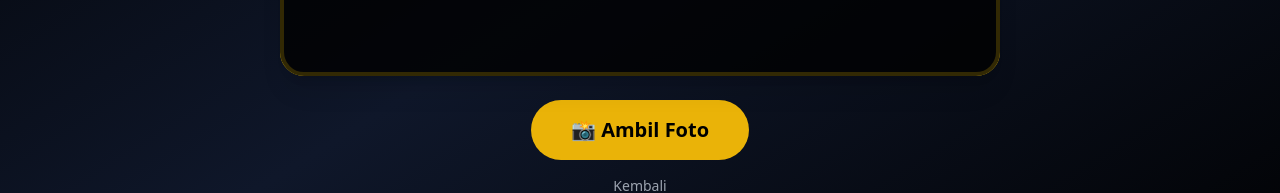
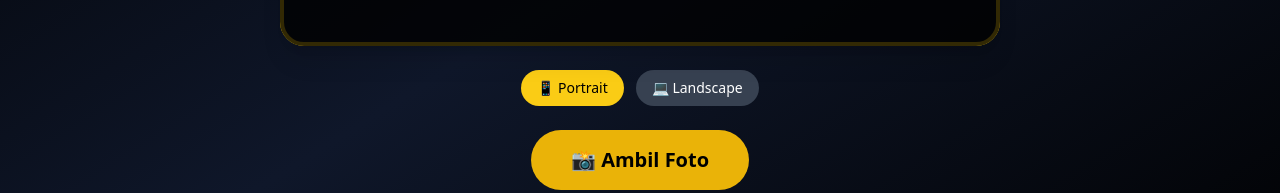
Before and after one commit to achfairuz/photobooth-version2, a React (Create React App) app: page /photobooth in a window 1280 px wide. Shown: the part 450-643 px from the top of the page. Built offline with nearby package versions, Linux system fonts and the light colour scheme; no server answers; a web font is replaced by a local one.

Commit message:
feat: add feature potrait and landscape in camera

```diff
--- a/src/pages/Photobooth.jsx
+++ b/src/pages/Photobooth.jsx
@@ -28,6 +28,7 @@ export default function Photobooth() {
     const [loading, setLoading] = useState(true);
     const [preview, setPreview] = useState(null);
     const [photos, setPhotos] = useState([]);
+    const [orientation, setOrientation] = useState("portrait");
 
     const maxPhotos = getMaxPhotos(template);
 
@@ -107,8 +108,8 @@ export default function Photobooth() {
                             mirrored={true}
                             videoConstraints={{
                                 facingMode: "user",
-                                width: 1280,
-                                height: 720
+                                width: orientation === "portrait" ? 720 : 1280,
+                                height: orientation === "portrait" ? 1280 : 720
                             }}
                             onUserMedia={() => setLoading(false)}
                             className="w-full"
@@ -123,8 +124,29 @@ export default function Photobooth() {
 
             {/* BUTTON AREA */}
             <div className="mt-6 flex flex-col items-center gap-4">
+                <div className="flex gap-3 mb-2">
+                    <button
+                        onClick={() => setOrientation("portrait")}
+                        className={`px-4 py-2 rounded-full text-sm ${orientation === "portrait"
+                                ? "bg-yellow-400 text-black"
+                                : "bg-gray-700"
+                            }`}
+                    >
+                        📱 Portrait
+                    </button>
 
+                    <button
+                        onClick={() => setOrientation("landscape")}
+                        className={`px-4 py-2 rounded-full text-sm ${orientation === "landscape"
+                                ? "bg-yellow-400 text-black"
+                                : "bg-gray-700"
+                            }`}
+                    >
+                        💻 Landscape
+                    </button>
+                </div>
                 {!preview ? (
+
                     <button
                         onClick={capture}
                         className="bg-yellow-500 px-10 py-4 rounded-full text-black font-bold text-xl hover:scale-105 transition"
```
